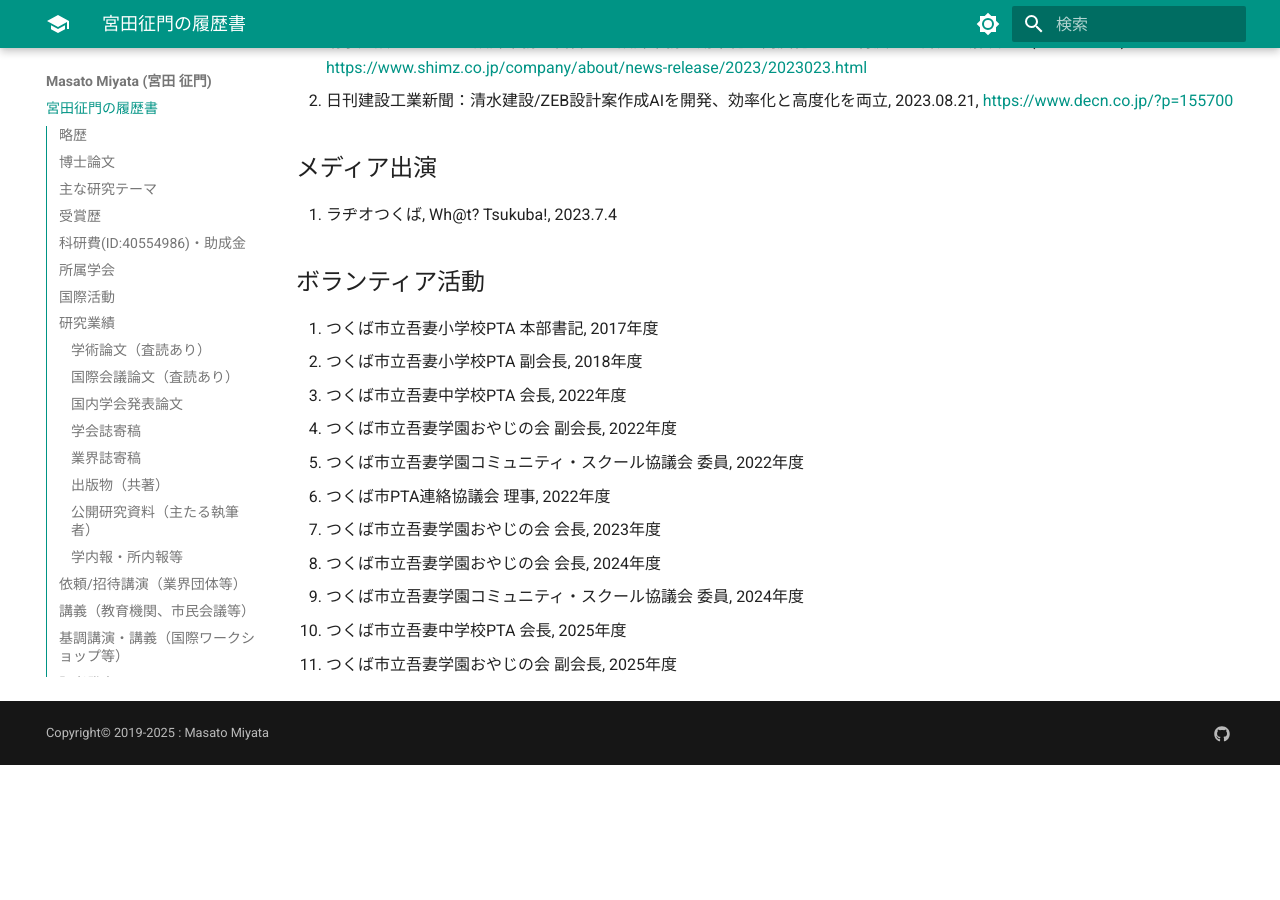
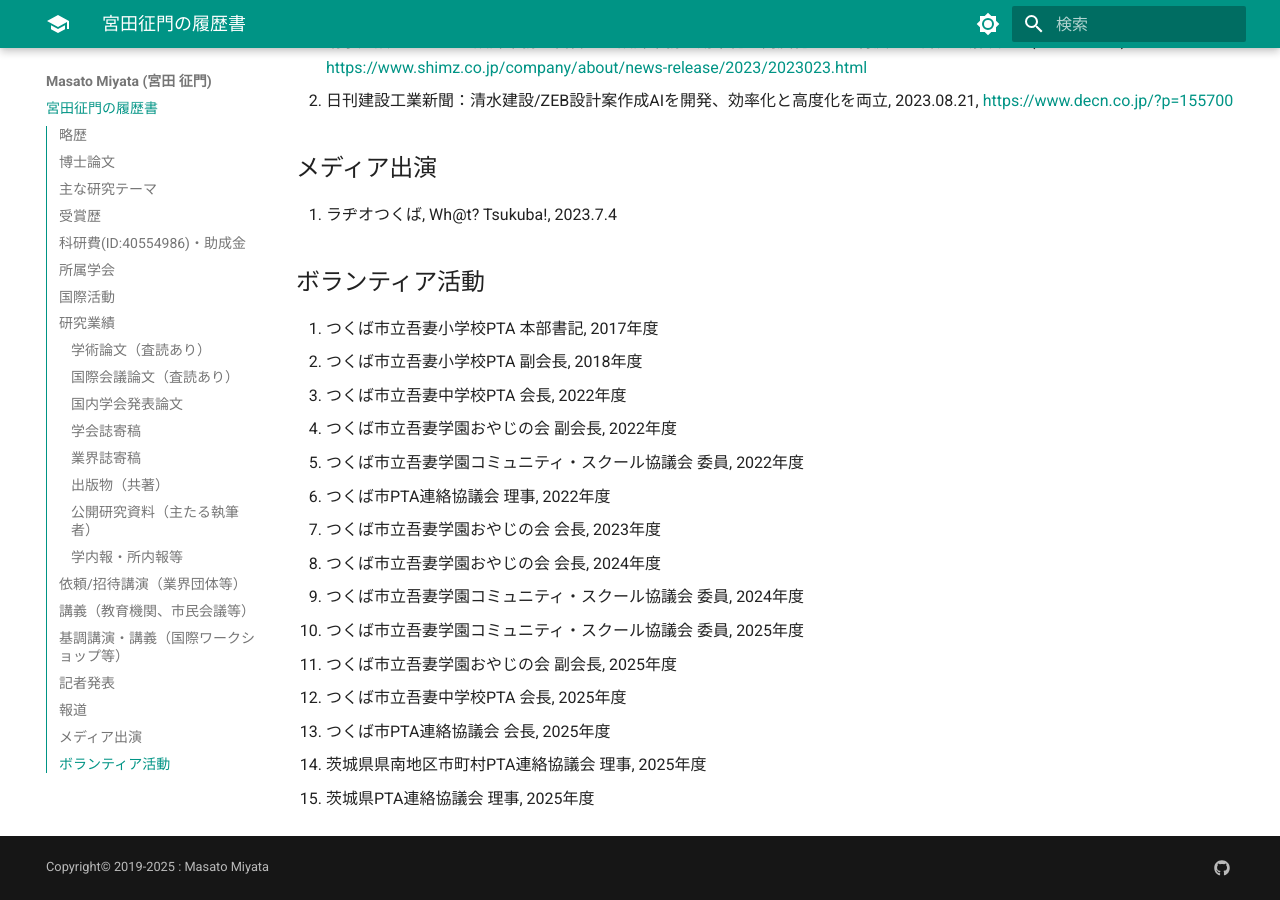
Before and after one commit to MasatoMiyata/CurriculumVitae, an MkDocs documentation site: the page built from docs/index.md, in a window 1280 px wide and 900 px high, scrolled down 33589 px. Built offline with MkDocs 1.6.1 and Material for MkDocs 9.7.7, drawn with Linux system fonts in a browser that asks for light colours; before the commit the page ends 34354 px from its top, so only the background shows below that.

Commit message:
ボランティア追加

```diff
--- a/docs/index.md
+++ b/docs/index.md
@@ -603,5 +603,9 @@
 1. つくば市立吾妻学園おやじの会 会長, 2023年度
 1. つくば市立吾妻学園おやじの会 会長, 2024年度
 2. つくば市立吾妻学園コミュニティ・スクール協議会 委員, 2024年度
-3. つくば市立吾妻中学校PTA 会長, 2025年度
-4. つくば市立吾妻学園おやじの会 副会長, 2025年度
+2. つくば市立吾妻学園コミュニティ・スクール協議会 委員, 2025年度
+3. つくば市立吾妻学園おやじの会 副会長, 2025年度
+4. つくば市立吾妻中学校PTA 会長, 2025年度
+5. つくば市PTA連絡協議会 会長, 2025年度
+6. 茨城県県南地区市町村PTA連絡協議会 理事, 2025年度
+7. 茨城県PTA連絡協議会 理事, 2025年度
```
Also changed, not shown: site/index.html, site/search/search_index.json, site/sitemap.xml, 1 other file.
